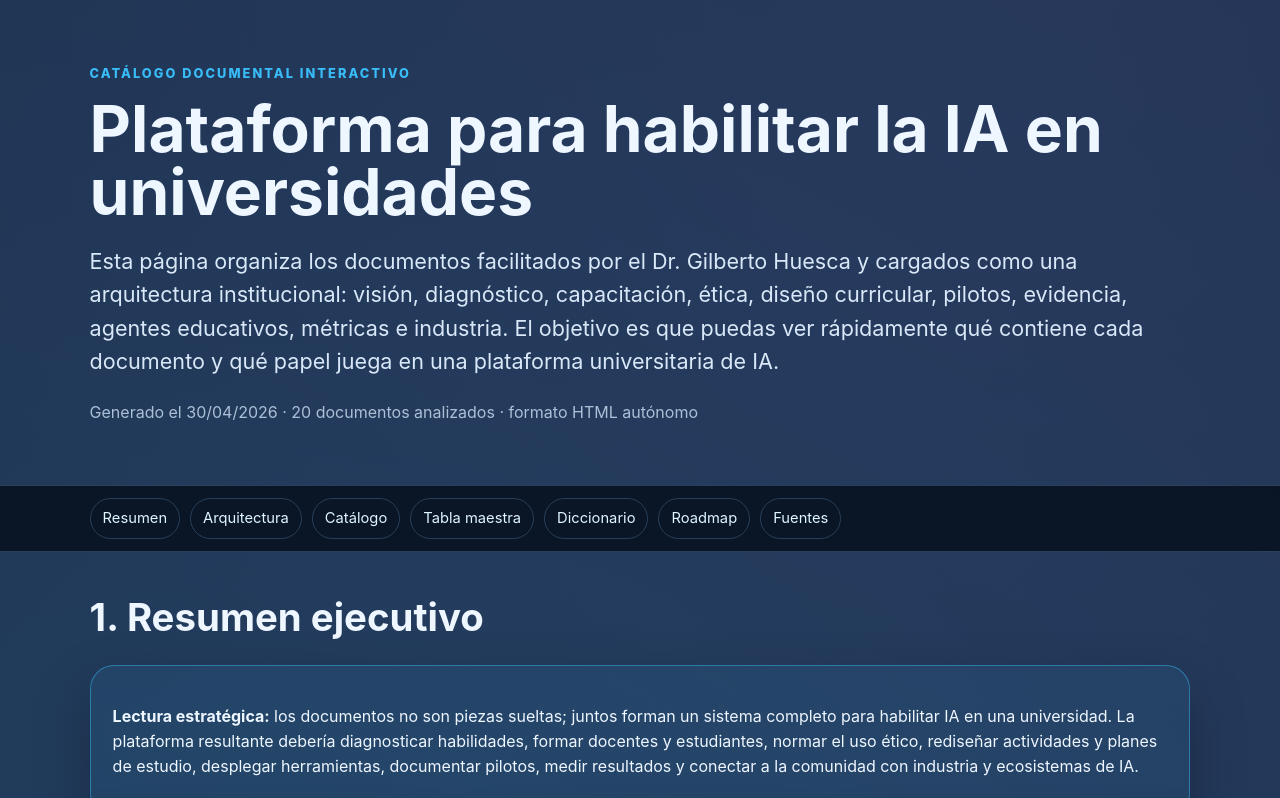
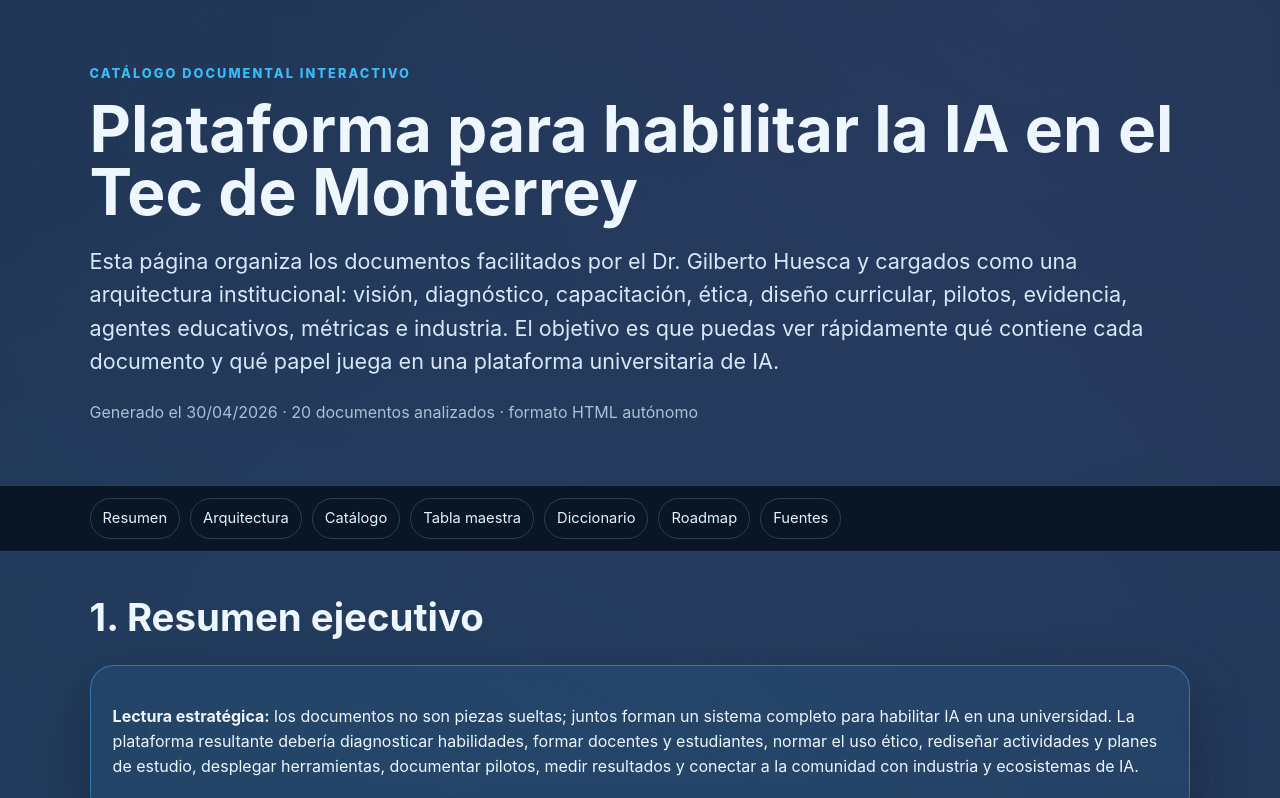
Before and after one commit to LuisAlbertoMunozUbando/Quemaduras, a website: page TecIA01.html in a window 1280 px wide. Shown: the top 798 px of the page. Drawn offline with Linux system fonts and the light colour scheme.

Commit message:
Update TecIA01.html

```diff
--- a/TecIA01.html
+++ b/TecIA01.html
@@ -80,7 +80,7 @@
 <body>
 <header>
   <div class="eyebrow">Catálogo documental interactivo</div>
-  <h1>Plataforma para habilitar la IA en universidades</h1>
+  <h1>Plataforma para habilitar la IA en el Tec de Monterrey</h1>
   <p class="lead">
     Esta página organiza los documentos facilitados por el Dr. Gilberto Huesca y cargados como una arquitectura institucional: visión, diagnóstico,
     capacitación, ética, diseño curricular, pilotos, evidencia, agentes educativos, métricas e industria.
```
